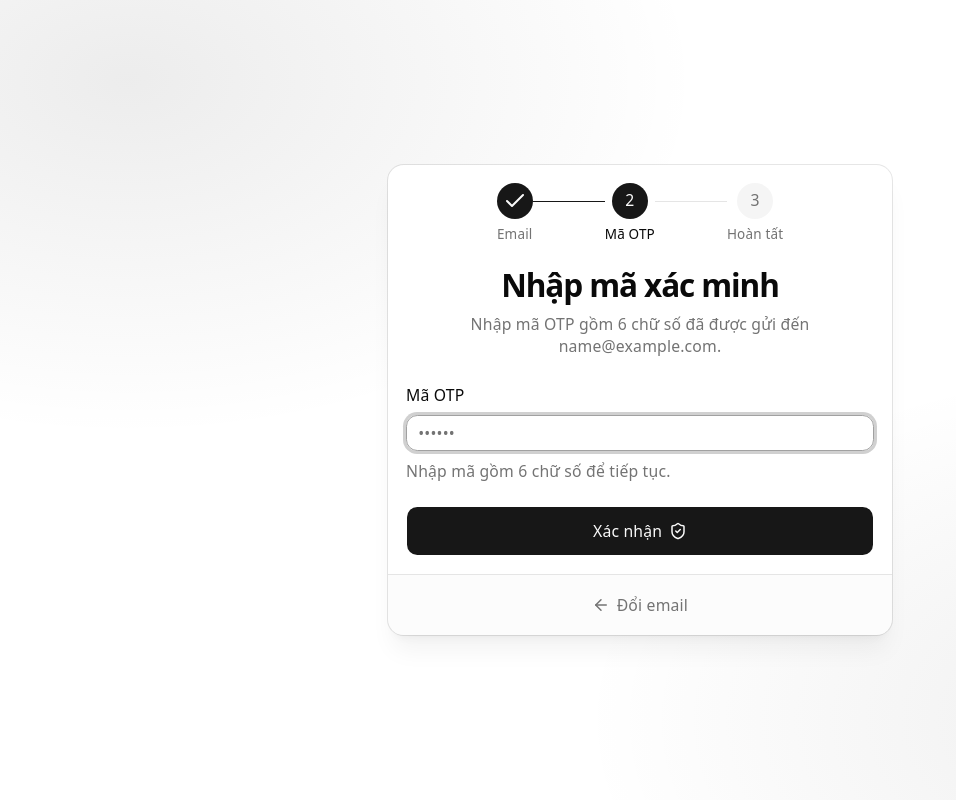
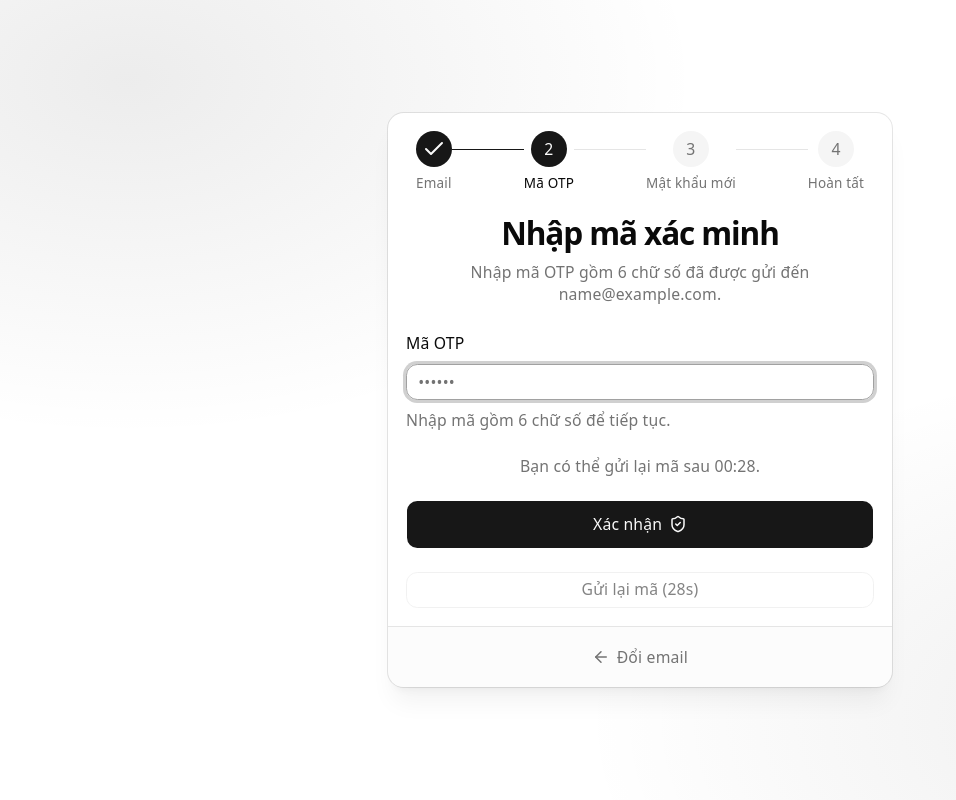
Before and after one commit to baopro1235/FrontEnd_E-Commerce_App, a React (Vite) app: page /forgot-password in a window 1280 px wide. Both pictures are taken after typing "name@example.com" into the empty fields and a click on the button "Tiếp tục". Shown: the whole page, without its empty margins (0-956 px from the left). Built offline with nearby package versions, Linux system fonts and the light colour scheme.

Commit message:
feat(forgot-password): enhance password reset flow with validation and countdown timer

```diff
--- a/src/features/auth/pages/forgot-password/ForgotPasswordPage.tsx
+++ b/src/features/auth/pages/forgot-password/ForgotPasswordPage.tsx
@@ -1,6 +1,7 @@
-import { useState } from 'react'
+import { useEffect, useState } from 'react'
 import { ArrowLeft, Check, Mail, ShieldCheck } from 'lucide-react'
 import { Link } from 'react-router'
+import PasswordStrength from '@/components/PasswordStrength'
 import { Button, buttonVariants } from '@/components/ui/button'
 import {
   Card,
@@ -12,17 +13,33 @@ import {
 import {
   Field,
   FieldDescription,
+  FieldError,
   FieldGroup,
   FieldLabel,
 } from '@/components/ui/field'
 import { Input } from '@/components/ui/input'
 import '../auth-page.css'
 
-const steps = ['Email', 'Mã OTP', 'Hoàn tất']
+const steps = ['Email', 'Mã OTP', 'Mật khẩu mới', 'Hoàn tất']
 
 function ForgotPasswordPage() {
   const [step, setStep] = useState(1)
   const [email, setEmail] = useState('')
+  const [resendCountdown, setResendCountdown] = useState(30)
+  const [resendMessage, setResendMessage] = useState('')
+  const [password, setPassword] = useState('')
+  const [confirmPassword, setConfirmPassword] = useState('')
+  const [passwordError, setPasswordError] = useState('')
+
+  useEffect(() => {
+    if (step !== 2 || resendCountdown === 0) return
+
+    const timeoutId = window.setTimeout(
+      () => setResendCountdown((seconds) => seconds - 1),
+      1000,
+    )
+    return () => window.clearTimeout(timeoutId)
+  }, [resendCountdown, step])
 
   return (
     <main className="auth-page">
@@ -30,7 +47,7 @@ function ForgotPasswordPage() {
         <Card className="border-border/70 shadow-xl shadow-foreground/5">
           <CardHeader className="gap-2 pb-2 text-center">
             <div
-              aria-label={`Bước ${step} trên 3`}
+              aria-label={`Bước ${step} trên ${steps.length}`}
               className="mb-3 flex items-center justify-center"
               role="group"
             >
@@ -79,14 +96,18 @@ function ForgotPasswordPage() {
                 ? 'Quên mật khẩu?'
                 : step === 2
                   ? 'Nhập mã xác minh'
-                  : 'Hoàn tất'}
+                  : step === 3
+                    ? 'Tạo mật khẩu mới'
+                    : 'Hoàn tất'}
             </h1>
             <CardDescription>
               {step === 1
                 ? 'Nhập email đã đăng ký để bắt đầu khôi phục mật khẩu.'
                 : step === 2
                   ? `Nhập mã OTP gồm 6 chữ số đã được gửi đến ${email}.`
-                  : 'Bạn đã hoàn thành các bước trên giao diện khôi phục mật khẩu.'}
+                  : step === 3
+                    ? 'Tạo mật khẩu mới cho tài khoản của bạn.'
+                    : 'Bạn đã hoàn thành các bước trên giao diện khôi phục mật khẩu.'}
             </CardDescription>
           </CardHeader>
 
@@ -96,6 +117,8 @@ function ForgotPasswordPage() {
                 className="flex flex-col gap-5"
                 onSubmit={(event) => {
                   event.preventDefault()
+                  setResendCountdown(30)
+                  setResendMessage('')
                   setStep(2)
                 }}
               >
@@ -151,22 +174,104 @@ function ForgotPasswordPage() {
                       Nhập mã gồm 6 chữ số để tiếp tục.
                     </FieldDescription>
                   </Field>
+                  <p
+                    aria-live="polite"
+                    className="min-h-5 text-center text-sm text-muted-foreground"
+                  >
+                    {resendMessage ||
+                      (resendCountdown > 0
+                        ? `Bạn có thể gửi lại mã sau 00:${String(resendCountdown).padStart(2, '0')}.`
+                        : '')}
+                  </p>
                 </FieldGroup>
                 <Button className="h-11 w-full" type="submit">
                   Xác nhận
                   <ShieldCheck aria-hidden="true" />
                 </Button>
+                <Button
+                  className="w-full"
+                  disabled={resendCountdown > 0}
+                  onClick={() => {
+                    setResendCountdown(30)
+                    setResendMessage(
+                      'Tính năng gửi lại mã sẽ được kết nối sau.',
+                    )
+                  }}
+                  type="button"
+                  variant="outline"
+                >
+                  {resendCountdown > 0
+                    ? `Gửi lại mã (${resendCountdown}s)`
+                    : 'Gửi lại mã'}
+                </Button>
               </form>
             )}
 
             {step === 3 && (
+              <form
+                className="flex flex-col gap-5"
+                onSubmit={(event) => {
+                  event.preventDefault()
+                  if (password !== confirmPassword) {
+                    setPasswordError('Mật khẩu xác nhận không khớp.')
+                    return
+                  }
+                  setPasswordError('')
+                  setStep(4)
+                }}
+              >
+                <FieldGroup>
+                  <Field>
+                    <FieldLabel htmlFor="new-password">Mật khẩu mới</FieldLabel>
+                    <Input
+                      autoComplete="new-password"
+                      autoFocus
+                      id="new-password"
+                      maxLength={64}
+                      minLength={8}
+                      onChange={(event) => setPassword(event.target.value)}
+                      required
+                      type="password"
+                      value={password}
+                    />
+                    <PasswordStrength password={password} />
+                  </Field>
+                  <Field data-invalid={!!passwordError}>
+                    <FieldLabel htmlFor="confirm-password">
+                      Xác nhận mật khẩu
+                    </FieldLabel>
+                    <Input
+                      autoComplete="new-password"
+                      id="confirm-password"
+                      maxLength={64}
+                      minLength={8}
+                      onChange={(event) => {
+                        setConfirmPassword(event.target.value)
+                        setPasswordError('')
+                      }}
+                      required
+                      type="password"
+                      value={confirmPassword}
+                      aria-invalid={!!passwordError}
+                    />
+                    <FieldError>{passwordError}</FieldError>
+                  </Field>
+                </FieldGroup>
+                <Button className="h-11 w-full" type="submit">
+                  Đặt lại mật khẩu
+                  <ShieldCheck aria-hidden="true" />
+                </Button>
+              </form>
+            )}
+
+            {step === 4 && (
               <div className="flex flex-col items-center gap-5 text-center">
                 <div className="flex size-14 items-center justify-center rounded-full bg-primary/10 text-primary">
                   <Check aria-hidden="true" className="size-7" />
                 </div>
                 <p className="text-sm text-muted-foreground">
-                  Giao diện khôi phục đã hoàn tất. Tính năng gửi OTP và đặt lại
-                  mật khẩu sẽ được kết nối sau.
+                  Giao diện khôi phục đã hoàn tất. Việc gửi OTP và lưu mật khẩu
+                  mới sẽ được kết nối sau.
                 </p>
                 <Link
                   className={buttonVariants({ className: 'h-11 w-full' })}
@@ -178,16 +283,16 @@ function ForgotPasswordPage() {
             )}
           </CardContent>
 
-          {step < 3 && (
+          {step < 4 && (
             <CardFooter className="justify-center gap-1 border-t bg-muted/30 py-4 text-sm">
-              {step === 2 ? (
+              {step === 2 || step === 3 ? (
                 <Button
                   className="h-auto p-0 text-muted-foreground"
-                  onClick={() => setStep(1)}
+                  onClick={() => setStep(step - 1)}
                   variant="link"
                 >
                   <ArrowLeft aria-hidden="true" />
-                  Đổi email
+                  {step === 2 ? 'Đổi email' : 'Quay lại nhập mã OTP'}
                 </Button>
               ) : (
                 <>
```
